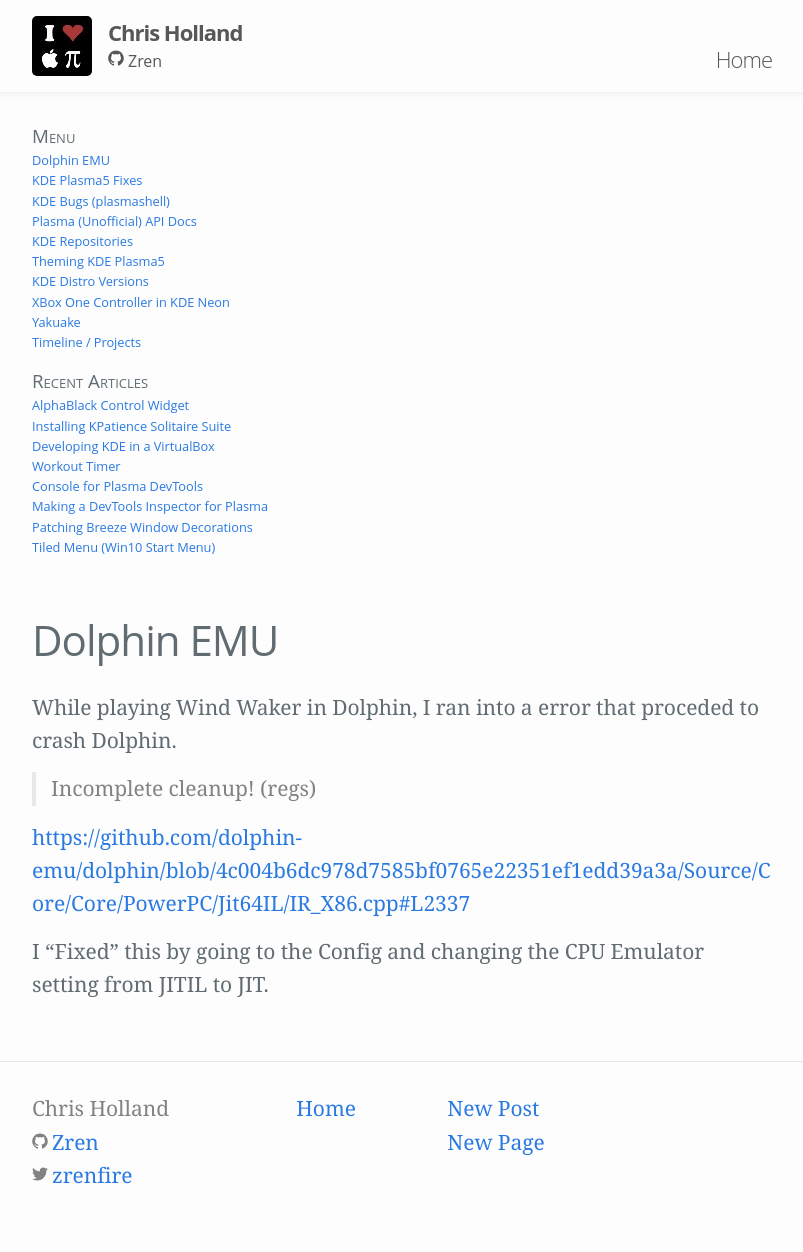
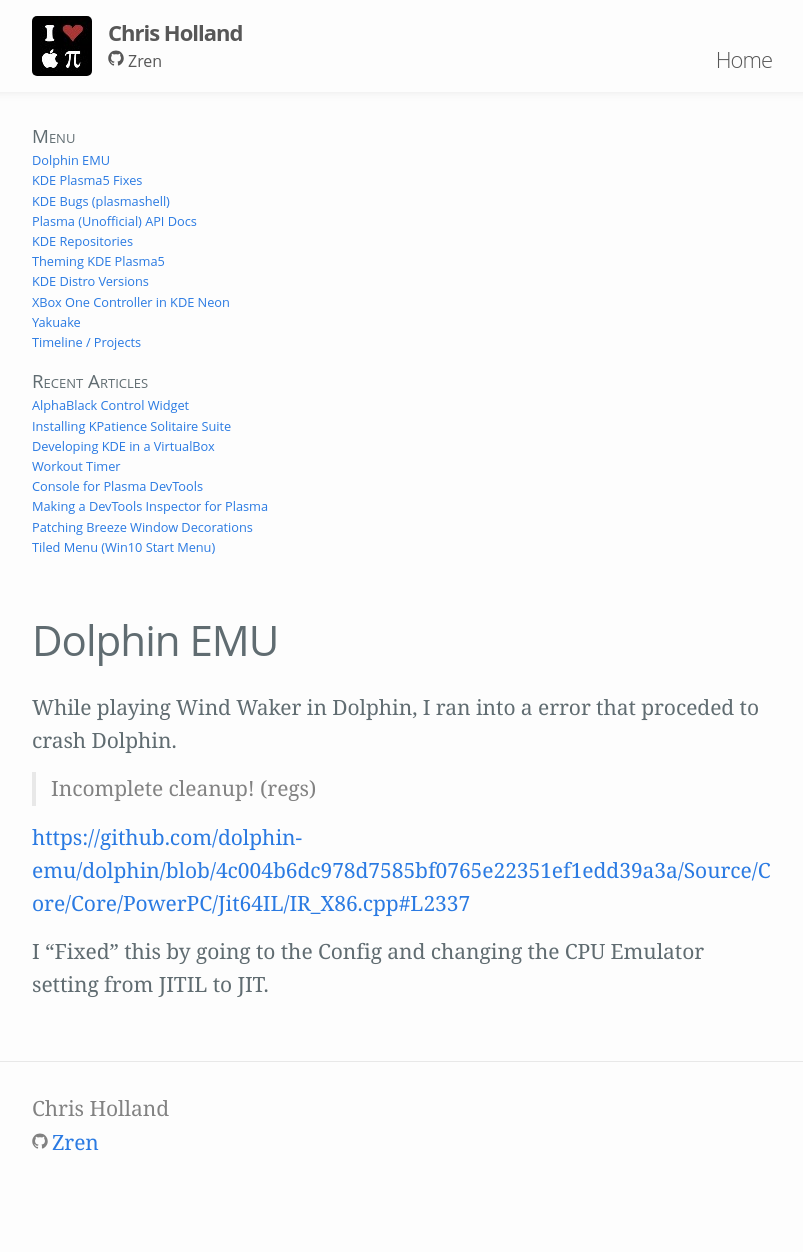
Before and after one commit to Zren/zren.github.io, a Jekyll site: the page built from dolphin.md, in a window 1280 px wide. Shown: the whole page, without its empty margins (238-1041 px from the left). Built offline with Jekyll 4.4.1, drawn with Linux system fonts in a browser that asks for light colours; after the commit the page ends 1221 px from its top, so only the background shows below that; some of the changed lines change nothing that is shown.

Commit message:
Remove extra stuff from footer. Make sure webpage is at least 100vh tall.

```diff
--- a/_includes/footer.html
+++ b/_includes/footer.html
@@ -11,64 +11,6 @@
             {% include icon-github.html username=site.github_username %}
           </li>
           {% endif %}
-
-          {% if site.twitter_username %}
-          <li>
-            {% include icon-twitter.html username=site.twitter_username %}
-          </li>
-          {% endif %}
-        </ul>
-      </div>
-
-      <div class="footer-col footer-col-2">
-        <ul class="social-media-list">
-          <li><a href="{{ site.baseurl }}/">Home</a></li>
-        </ul>
-      </div>
-
-      <div class="footer-col footer-col-3">
-        <ul class="social-media-list">
-          <script>
-          // https://github.com/Zren/projects/new/gh-pages?path=_posts&filename=2016-12-31-test.md
-          window.newPost = function() {
-            var url = 'https://github.com/Zren/projects/new/gh-pages';
-            url += '?path=_posts';
-            var now = new Date();
-            var dateStr = '' + now.getFullYear() + '-' + (now.getMonth()+1) + '-' + now.getDate();
-            url += '&filename=' + dateStr + '-title.md';
-            var content = '';
-            content += '---\n';
-            content += 'layout: post\n';
-            content += 'title: title\n';
-            content += '---\n\n';
-            content += '![](image)\n\n';
-            content += 'text\n\n';
-            url += '&value=' + encodeURIComponent(content); // base64 encode
-            window.open(url);
-          };
-          </script>
-          <li><a href="javascript:void();" onclick="newPost()">New Post</a></li>
-
-
-
-          <script>
-          // https://github.com/Zren/projects/new/gh-pages?filename=title.md
-          window.newPage = function() {
-            var url = 'https://github.com/Zren/projects/new/gh-pages';
-            url += '?filename=title.md';
-            var content = '';
-            content += '---\n';
-            content += 'layout: page\n';
-            content += 'title: title\n';
-            content += 'permalink: /title/\n';
-            content += '---\n\n';
-            content += '![](image)\n\n';
-            content += 'text\n\n';
-            url += '&value=' + encodeURIComponent(content); // base64 encode
-            window.open(url);
-          };
-          </script>
-          <li><a href="javascript:void();" onclick="newPage()">New Page</a></li>
         </ul>
       </div>
     </div>
--- a/_sass/_layout.scss
+++ b/_sass/_layout.scss
@@ -14,6 +14,8 @@
   color: $headerTextColor;
   text-align: center;
   box-shadow: 0 0 10px #e8e8e8;
+  box-sizing: border-box;
+  height: 92px;
 
   nav a,
   nav a:visited {
@@ -229,6 +231,8 @@
 .site-footer {
     border-top: 1px solid $grey-color-light;
     padding: $spacing-unit 0;
+    box-sizing: border-box;
+    height: 160px;
 }
 
 .footer-heading {
@@ -298,6 +302,8 @@
  */
 .page-content {
     padding: $spacing-unit 0;
+    box-sizing: border-box;
+    min-height: calc(100vh - 92px - 160px);
 }
 
 .page-heading {
```
